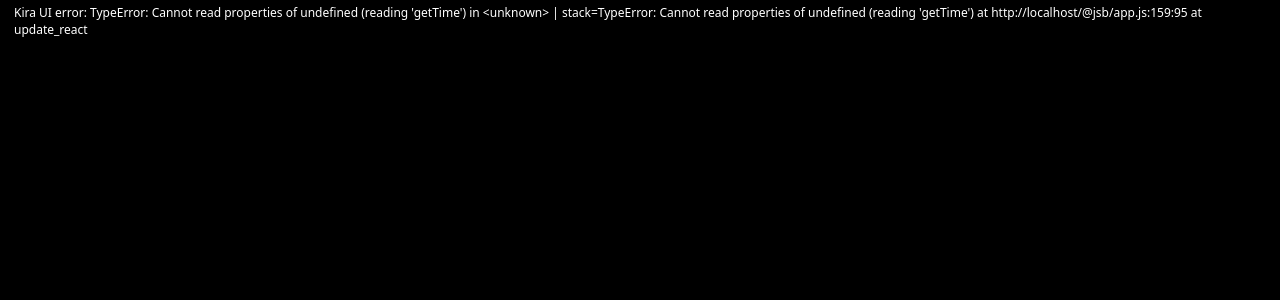
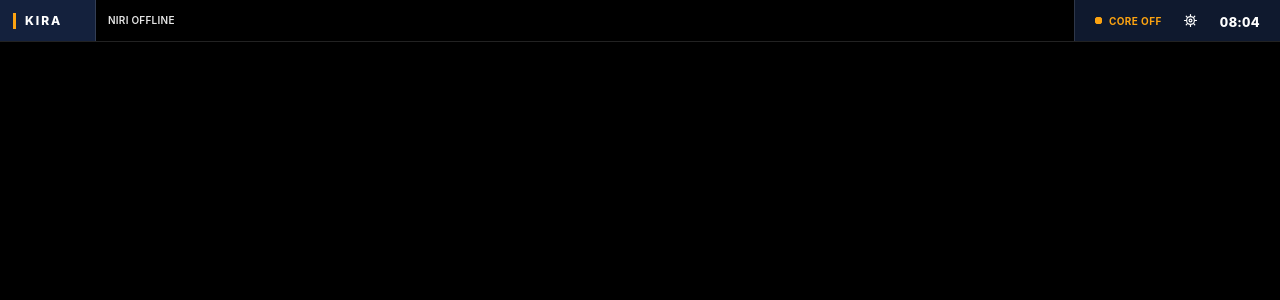
Before and after one commit to iivkis/kira-desktop, a Svelte app in the folder frontend/: page / in a window 1280 px wide. Shown: the top 300 px of the page. Built offline with nearby package versions, Linux system fonts and the light colour scheme.

Commit message:
fix(status): timestamp native telemetry at the Top Bar boundary

```diff
--- a/frontend/src/App.svelte
+++ b/frontend/src/App.svelte
@@ -17,6 +17,7 @@
   let settingsUnavailable = $state(false);
   let settingsShellOutdated = $state(false);
   let systemMetrics = $state<SystemMetrics | null>(null);
+  let metricsLastReceivedAt = $state<number | null>(null);
 
   function activateSettings() {
     settingsUnavailable = !toggleSettings();
@@ -79,7 +80,10 @@
     const statusTimer = window.setInterval(() => void refresh(), 5_000);
 
     const stopMetrics = onSystemMetrics((value) => {
-      if (!disposed) systemMetrics = value;
+      if (!disposed) {
+        systemMetrics = value;
+        metricsLastReceivedAt = Date.now();
+      }
     });
 
     // Core listens to Niri EventStream. Shell forwards each changed snapshot
@@ -193,6 +197,8 @@
       coreVersion={coreVersion}
       niriConnected={workspaceState?.connected ?? null}
       metrics={systemMetrics}
+      {metricsLastReceivedAt}
+      {now}
       onOpen={activateSystemPanel}
     />
     {#if systemUnavailable}
```
